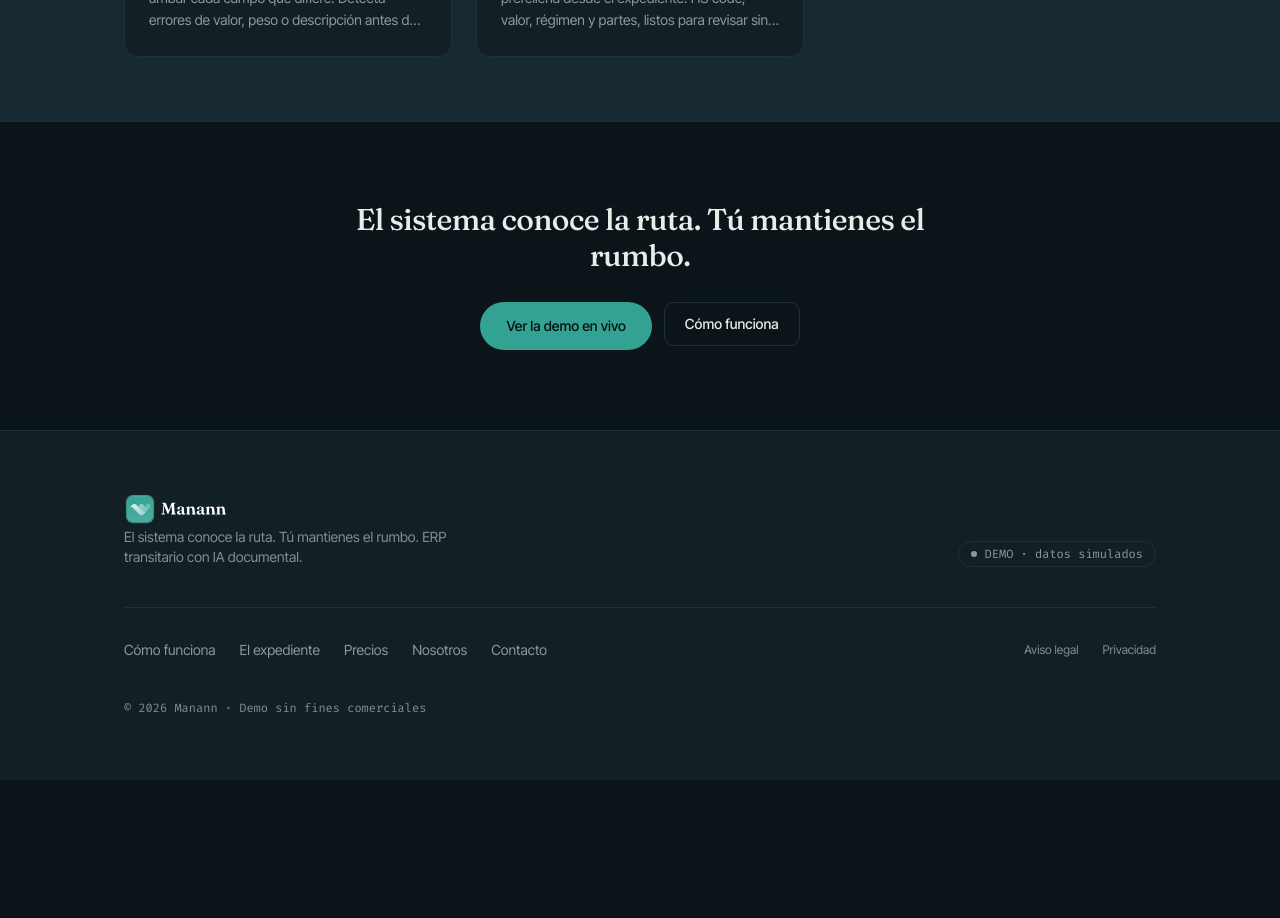
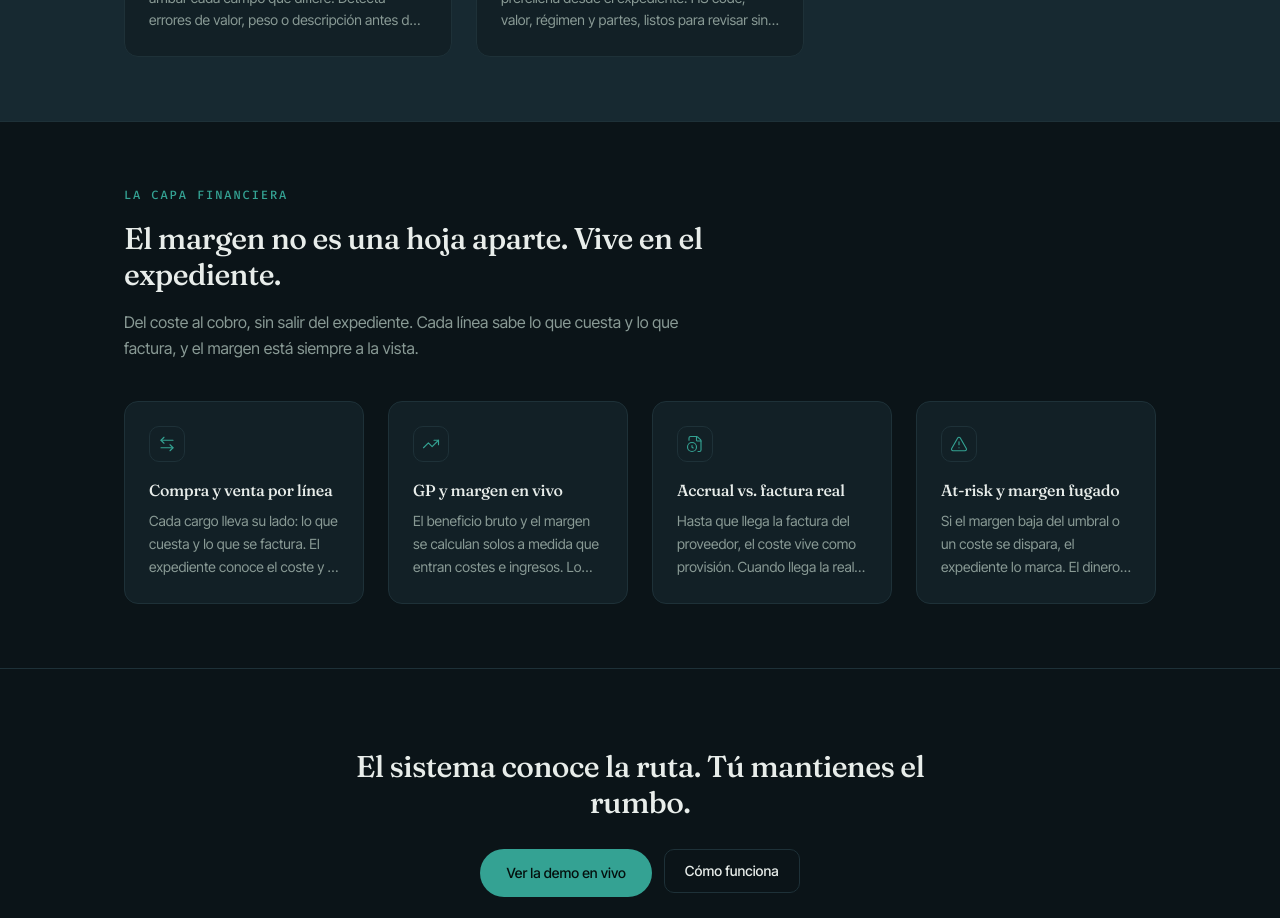
Before and after one commit to lexsantor/manann-app, a Next.js app: page /el-expediente in a window 1280 px wide. Shown: the part 2300-3218 px from the top of the page. Before the commit the page ends 3080 px from the top, so only its background shows below. Built offline with nearby package versions, Linux system fonts and the light colour scheme.

Commit message:
feat(landing): bloque de capa financiera en /el-expediente

```diff
--- a/src/app/(marketing)/el-expediente/page.tsx
+++ b/src/app/(marketing)/el-expediente/page.tsx
@@ -11,6 +11,10 @@ import {
   Building2,
   GitCompare,
   FileCheck2,
+  ArrowLeftRight,
+  TrendingUp,
+  FileClock,
+  AlertTriangle,
 } from "lucide-react";
 
 import { Icon } from "@/components/icon";
@@ -83,6 +87,29 @@ const LIVE = [
     icon: FileCheck2,
     title: "Aduanas y DUA",
     body: "Cuando el envío llega a aduanas, el DUA se prerellena desde el expediente. HS code, valor, régimen y partes, listos para revisar sin reintroducir un solo dato.",
+  },
+];
+
+const FINANZAS = [
+  {
+    icon: ArrowLeftRight,
+    title: "Compra y venta por línea",
+    body: "Cada cargo lleva su lado: lo que cuesta y lo que se factura. El expediente conoce el coste y el ingreso de cada concepto, no solo el total.",
+  },
+  {
+    icon: TrendingUp,
+    title: "GP y margen en vivo",
+    body: "El beneficio bruto y el margen se calculan solos a medida que entran costes e ingresos. Lo ves antes de facturar, no en una hoja aparte al cierre.",
+  },
+  {
+    icon: FileClock,
+    title: "Accrual vs. factura real",
+    body: "Hasta que llega la factura del proveedor, el coste vive como provisión. Cuando llega la real, Manann cuadra la diferencia y avisa si se desvía.",
+  },
+  {
+    icon: AlertTriangle,
+    title: "At-risk y margen fugado",
+    body: "Si el margen baja del umbral o un coste se dispara, el expediente lo marca. El dinero que se escapa se ve antes de que sea tarde.",
   },
 ];
 
@@ -202,6 +229,39 @@ export default function ElExpedientePage() {
         </div>
       </div>
 
+      {/* La capa financiera — transparent (C) */}
+      <div className="border-t border-border">
+        <div className="mx-auto max-w-[1080px] px-5 py-16 sm:px-6">
+          <FadeUp>
+            <p className="eyebrow">La capa financiera</p>
+            <h2 className="mt-4 max-w-2xl font-display text-2xl font-medium tracking-tight text-foreground sm:text-3xl">
+              El margen no es una hoja aparte. Vive en el expediente.
+            </h2>
+            <p className="mt-4 max-w-xl text-[16px] leading-relaxed text-muted-foreground">
+              Del coste al cobro, sin salir del expediente. Cada línea sabe lo
+              que cuesta y lo que factura, y el margen está siempre a la vista.
+            </p>
+          </FadeUp>
+          <StaggerGrid className="mt-10 grid gap-6 sm:grid-cols-2 lg:grid-cols-4">
+            {FINANZAS.map((f) => (
+              <StaggerItem key={f.title}>
+                <div className="h-full rounded-lg border border-border bg-card p-6 transition-colors hover:bg-surface-2">
+                  <span className="flex size-9 items-center justify-center rounded-md border border-border text-primary">
+                    <Icon icon={f.icon} size={18} />
+                  </span>
+                  <h3 className="mt-4 font-display font-medium tracking-tight text-foreground">
+                    {f.title}
+                  </h3>
+                  <p className="mt-2 text-sm leading-relaxed text-muted-foreground line-clamp-3">
+                    {f.body}
+                  </p>
+                </div>
+              </StaggerItem>
+            ))}
+          </StaggerGrid>
+        </div>
+      </div>
+
       {/* CTA — transparent (C) */}
       <div className="border-t border-border">
         <div className="mx-auto max-w-[1080px] px-5 py-20 text-center sm:px-6">
```
